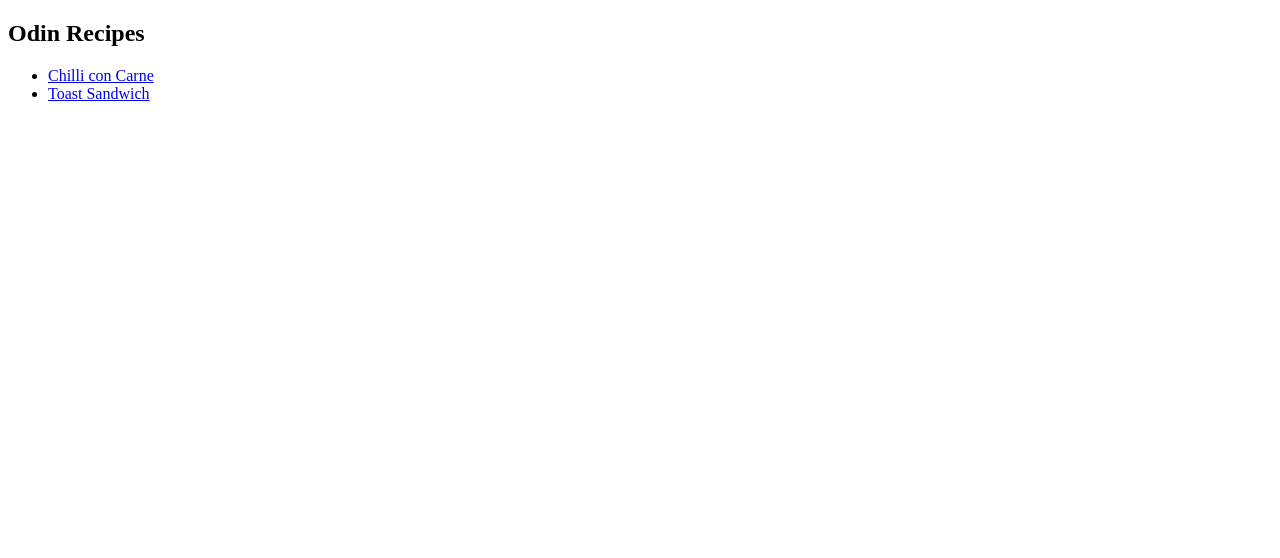
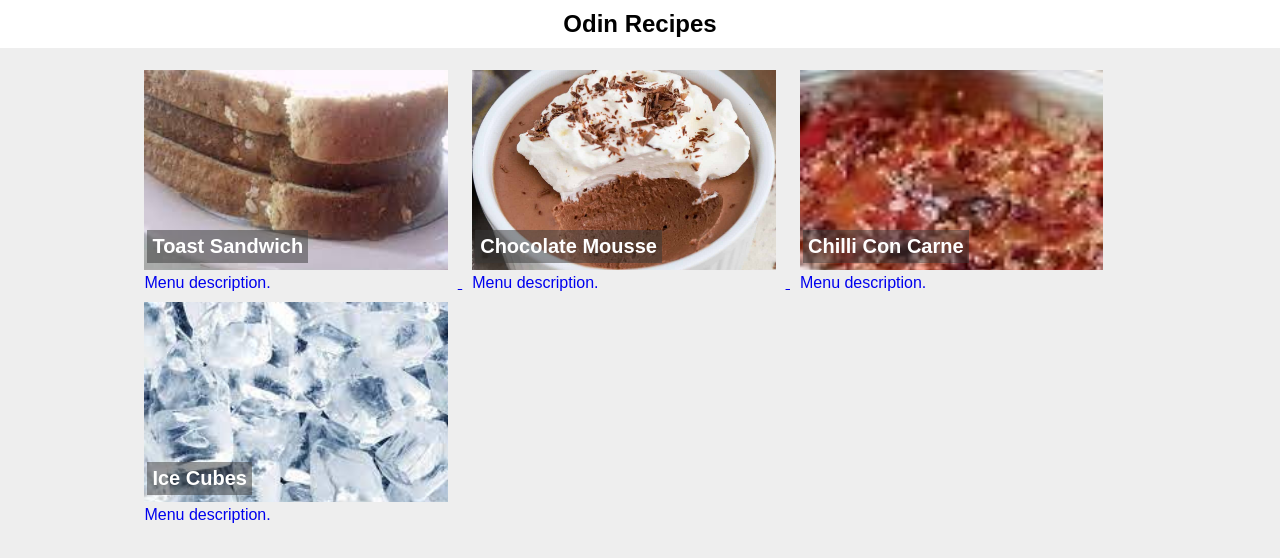
Before and after one commit to Borderus/OdinProject, a plain HTML site: page index.html in a window 1280 px wide. Drawn offline with Linux system fonts and the light colour scheme.

Commit message:
10/02/24: HTML Project 1

```diff
--- a/index.html
+++ b/index.html
@@ -4,18 +4,57 @@
   <head>
     <meta charset="utf-8">
     <title>Odin Recipes</title>
+    <link rel="stylesheet" href="./styles.css">
   </head>
   <body>
-        <h2>
-            Odin Recipes
-        </h2>
-        <ul>
-            <li>
-                <a href="./html_project1/recipes/chilli.html">Chilli con Carne</a>
-            </li>
-            <li>
-                <a href="./html_project1/recipes/toast_sandwich.html">Toast Sandwich</a>
-            </li>
-        </ul>
+    <div class="banner">
+      <h2>Odin Recipes</h2>
+    </div>
+    <div class="card">
+      <a href="./html_project1/recipes/toast_sandwich.html">
+        <span class="menu-item">
+          <img src="./html_project1/recipes/toast_sandwich.jpeg">
+          <span class = "menu-entry">
+            Toast Sandwich
+          </span>
+          <span class="menu-desc">
+            Menu description.
+          </span>
+        </span>
+      </a>
+      <a href="./html_project1/recipes/chocolate_moose.html">
+        <span class="menu-item">
+          <img src="./html_project1/recipes/chocolate_moose.jpg">
+          <span class = "menu-entry">
+            Chocolate Mousse
+          </span>
+          <span class="menu-desc">
+            Menu description.
+          </span>
+        </span>
+      </a>
+      <a href="./html_project1/recipes/chilli.html">
+        <span class="menu-item">
+          <img src="./html_project1/recipes/chilli.jpeg">
+          <span class = "menu-entry">
+            Chilli Con Carne
+          </span>
+          <span class="menu-desc">
+            Menu description.
+          </span>
+        </span>
+      </a>
+      <a href="./html_project1/recipes/ice.html">
+        <span class="menu-item">
+          <img src="./html_project1/recipes/ice.jpeg">
+          <span class = "menu-entry">
+            Ice Cubes
+          </span>
+          <span class="menu-desc">
+            Menu description.
+          </span>
+        </span>
+      </a>
+    </div>
   </body>
 </html>
--- /dev/null
+++ b/styles.css
@@ -0,0 +1,58 @@
+/* * {
+    border: 1px solid red;
+} */
+
+body {
+    background: #eeeeee;
+    font-family: sans-serif;
+}
+
+.banner{
+    margin:-8px;
+    margin-top: -19.92px;
+    background-color:white;
+}
+
+h2{
+    text-align: center;
+    padding: 10px;
+}
+
+.card {
+    max-width: 80%;
+    margin: 0 auto;
+    background: #eeeeee;
+}
+
+.menu-item{
+    width: 30%;
+    height: 200px;
+    margin: 10px;
+    position: relative;
+    display: inline-block;
+    background: #ffffff;
+}
+
+img{
+    width:100%;
+    height: 200px;
+    object-fit: cover;
+    object-position: 50% 30%;
+}
+
+.menu-entry{
+    position: absolute;
+    left: 3px;
+    bottom: 7px;
+    padding: 5px;
+    color: #ffffff;
+    background: rgba(57, 57, 57, 0.5);
+    font-size: 20px;
+    font-weight: 700;
+}
+
+/* .menu-entry{
+    margin-top: -41px;
+    padding-left: 9px;
+
+} */
```
Also changed, not shown: html_project1/recipes/chocolate_moose.html (added, +24 -0 lines), html_project1/recipes/ice.html (added, +17 -0 lines), html_project1/recipes/chocolate_moose.jpg (added), html_project1/recipes/ice.jpeg (added). Lines whose indentation alone changed are shown as unchanged.
